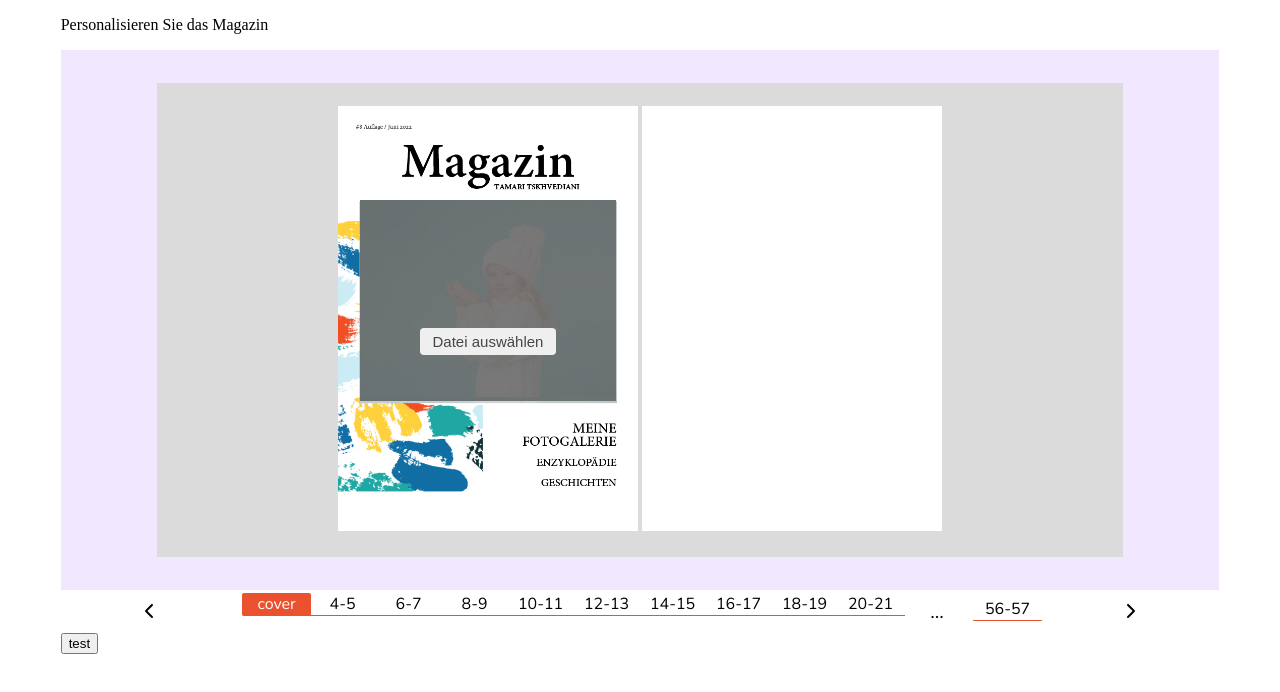
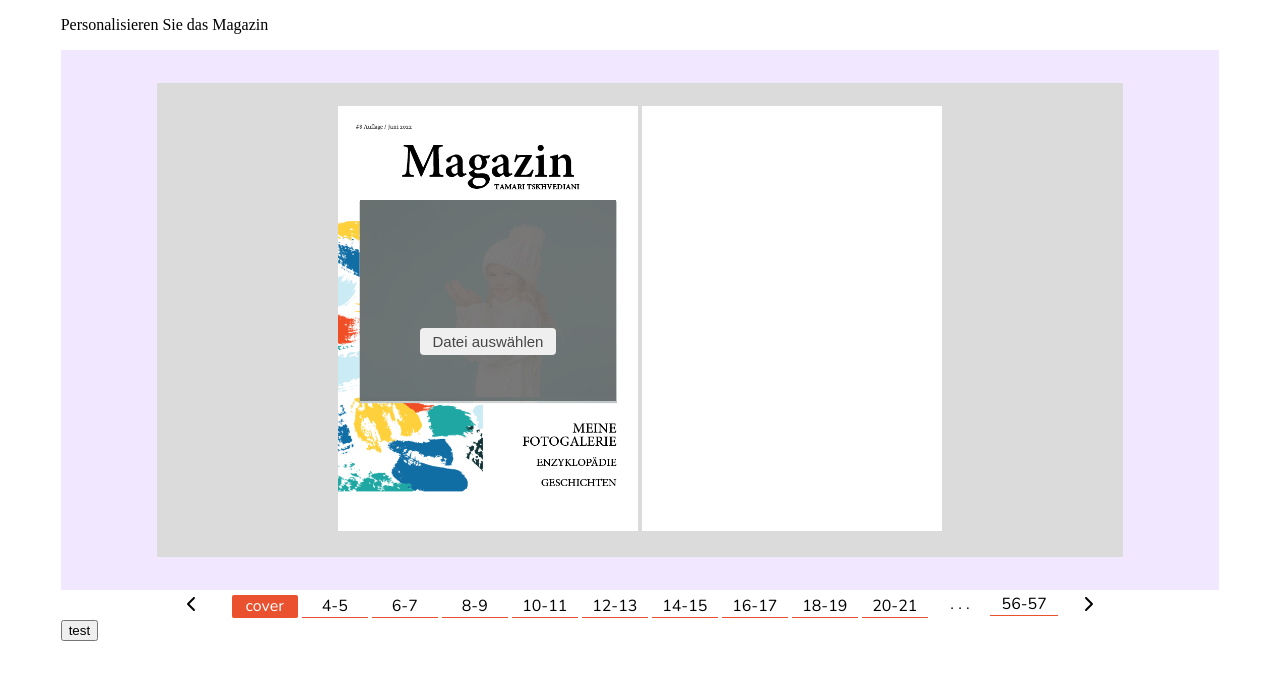
Before and after one commit to Ilia898/Angular-SASS-project-page-banners, an Angular app in the folder pagesandparts/: page /post in a window 1280 px wide. Shown: the top 692 px of the page. Built offline with nearby package versions, Linux system fonts and the light colour scheme.

Commit message:
21.03.23-3

```diff
--- a/pagesandparts/src/app/pages/editor/editor.component.html
+++ b/pagesandparts/src/app/pages/editor/editor.component.html
@@ -125,17 +125,19 @@
       </div>
     </div>
   </div>
-  <div class="col-12-xs n-block">
+  <div class="col-10-xs n-block">
     <div class="arrow-left" (click)="btnEventArrow(pageHidden - 1)">
       <fa-icon [icon]="btnLeft"></fa-icon>
     </div>
-    <div class="page-dots" *ngIf="pageHidden !== 0">
+
+    <div class="number-block">
+      <div class="page-dots" *ngIf="pageHidden > 0">
         <div (click)="btnEventArrow(0)">
           <span>cover</span>
         </div>
-      <span class="dots">...</span>
+        <span class="dots">. . .</span>
       </div>
-    <div class="number-block">
+
       <div class="page-number"
       *ngFor="let pageNumber of pageNumber; let i = index"
       (click)="setActiveButton(i)" >
@@ -144,14 +146,16 @@
         [ngClass]="{'active': pageHidden === i}"
         >{{ pageNumber }}</span>
       </div>
-    </div>
 
-    <div class="page-dots" *ngIf="pageHidden !== 27">
-      <span class="dots">...</span>
+      <div class="page-dots" *ngIf="pageHidden < 27">
+        <span class="dots">. . .</span>
         <div (click)="btnEventArrow(27)">
           <span>{{pageNumber[27]}}</span>
         </div>
       </div>
+    </div>
+
+
     <div class="arrow-right" (click)="btnEventArrow(pageHidden + 1)">
       <fa-icon [icon]="btnRight"></fa-icon>
     </div>
--- a/pagesandparts/src/app/pages/editor/editor.component.scss
+++ b/pagesandparts/src/app/pages/editor/editor.component.scss
@@ -60,19 +60,24 @@
   .n-block{
     display: flex;
     font-family: Nregular;
+    margin: auto;
 
     .arrow-left{
       margin: auto;
     }
 
+
+    .number-block{
+      display: flex;
+      height: 30px;
+
       .page-dots{
         display: flex;
-      padding: 5px;
+        padding: 3px;
 
         span{
           display: block;
           width: 60px;
-        margin: 3px;
           padding: 0 7%;
           border-bottom: 1px solid $myPrimary1;
           text-align: center;
@@ -82,7 +87,6 @@
         }
 
         .dots{
-        font-size: 20px;
           border: none;
           cursor: context-menu;
 
@@ -90,17 +94,14 @@
         }
       }
 
-    .number-block{
-      height: 30px;
-
       .page-number{
         display: inline-block;
 
         span{
           display: block;
           width: 60px;
-          margin: 3px;
-          padding: 0 7%;
+          margin: 5px;
+          padding: 0 4%;
           border-bottom: 1px solid $myPrimary1;
           text-align: center;
           cursor: pointer;
```
Lines whose indentation alone changed are shown as unchanged.
